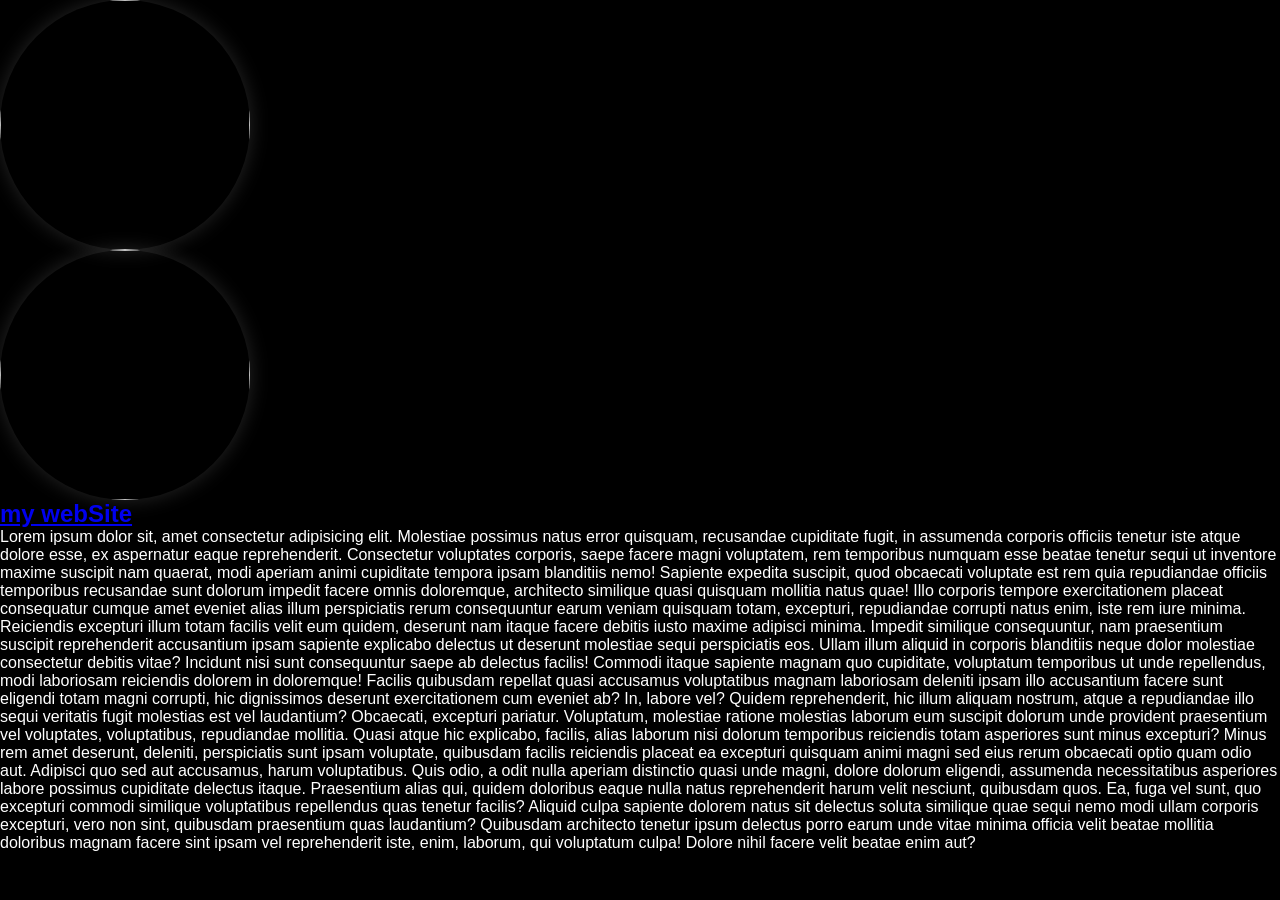
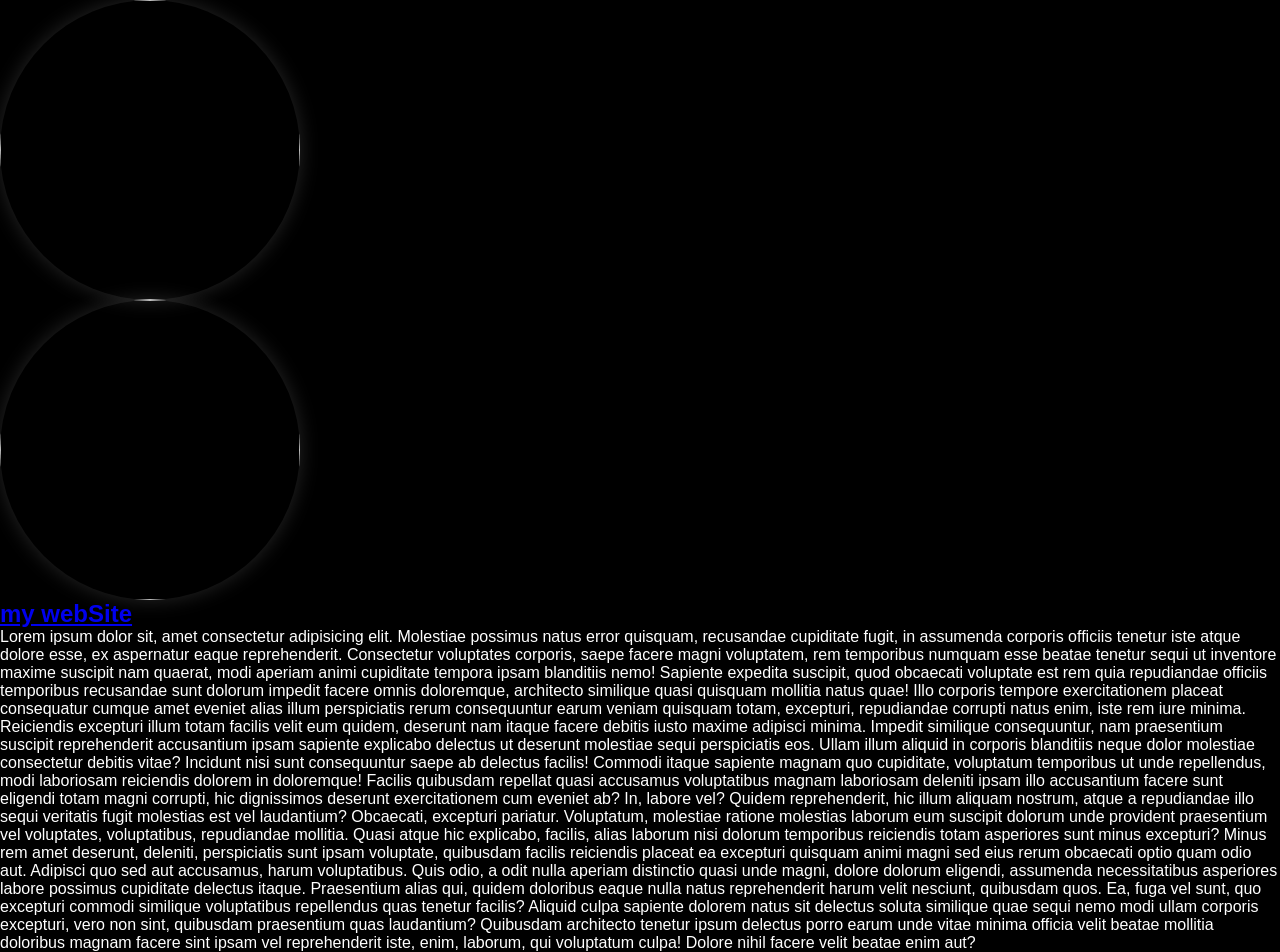

Update style.css

--- a/style.css
+++ b/style.css
@@ -253,17 +253,25 @@ body{
     font-size:clamp(2rem,5vw,3.5rem);
 }
 
-.gallery{
+/* .gallery{
     display:flex;
     flex-wrap:wrap;
     justify-content:center;
     gap:30px;
     margin-bottom:40px;
-}
+} */
 
+.gallery{
+    display:flex;
+    flex-wrap:wrap;
+    justify-content:center;
+    gap:15px;
+}
 .circle{
-    width:250px;
-    height:250px;
+    /* width:250px;
+    height:250px; */
+     width: clamp(140px, 25vw, 300px);
+    height: clamp(140px, 25vw, 300px);
     border-radius:50%;
     overflow:hidden;
 
@@ -298,15 +306,25 @@ body{
 
 @media (max-width:768px){
 
-    .gallery{
+    /* .gallery{
         gap:20px;
-    }
+    } */
+    .gallery{
+    display:flex;
+    flex-wrap:wrap;
+    justify-content:center;
+    gap:15px;
+}
 
-    .circle{
+    /* .circle{
         width:200px;
         height:200px;
-    }
+    } */
 
+    .circle{
+    width: clamp(140px, 25vw, 300px);
+    height: clamp(140px, 25vw, 300px);
+}
     .content p{
         font-size:15px;
     }
@@ -316,15 +334,25 @@ body{
 
 @media (max-width:480px){
 
-    .gallery{
+    /* .gallery{
         flex-direction:column;
         align-items:center;
-    }
+    } */
+    .gallery{
+    display:flex;
+    flex-wrap:wrap;
+    justify-content:center;
+    gap:15px;
+}
 
-    .circle{
+    /* .circle{
         width:180px;
         height:180px;
-    }
+    } */
+    .circle{
+    width: clamp(140px, 25vw, 300px);
+    height: clamp(140px, 25vw, 300px);
+}
 
     .container{
         padding:20px 15px;
@@ -333,6 +361,37 @@ body{
     .content p{
         font-size:14px;
         line-height:1.8;
+    }
+}
+
+
+@media (max-width: 768px){
+
+    section{
+        padding: 15px;
+    }
+
+    .circle.circle1{
+        width: 220px;
+        height: 220px;
+        margin: 10px;
+    }
+
+    .circle.circle2,
+    .circle.circle3,
+    .circle.circle4{
+        width: 150px;
+        height: 150px;
+        margin: 10px;
+    }
+
+    section a h2{
+        font-size: 1.8rem;
+    }
+
+    section p{
+        font-size: 14px;
+        line-height: 1.7;
     }
 }
 
